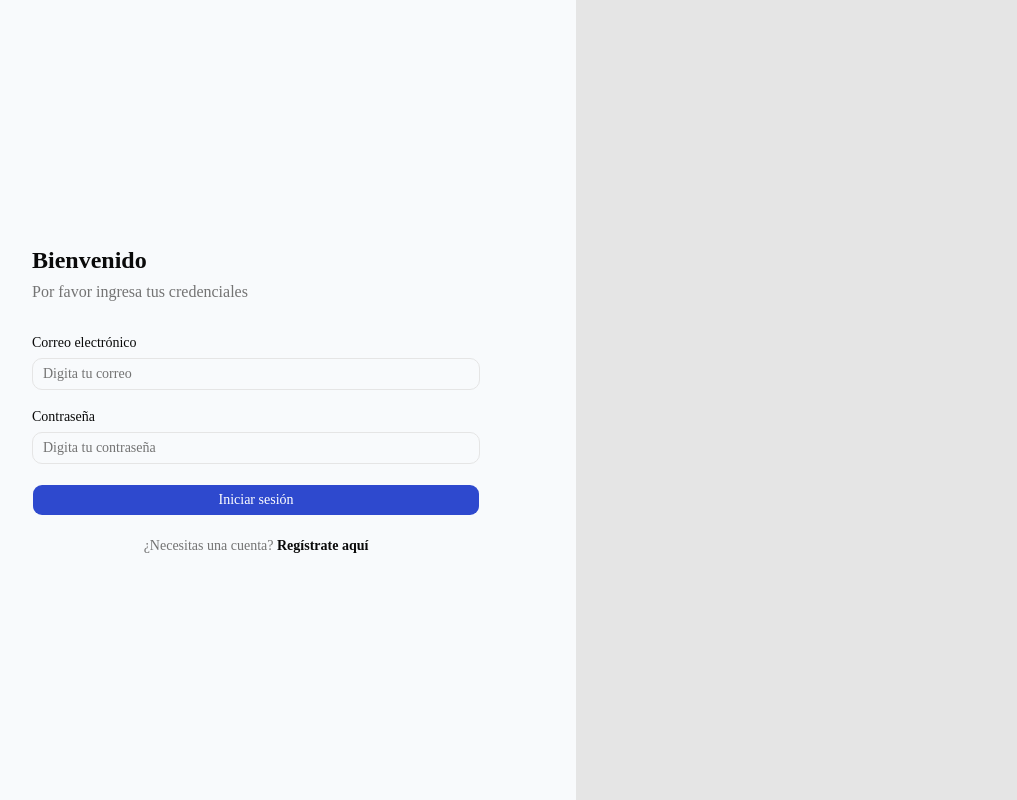
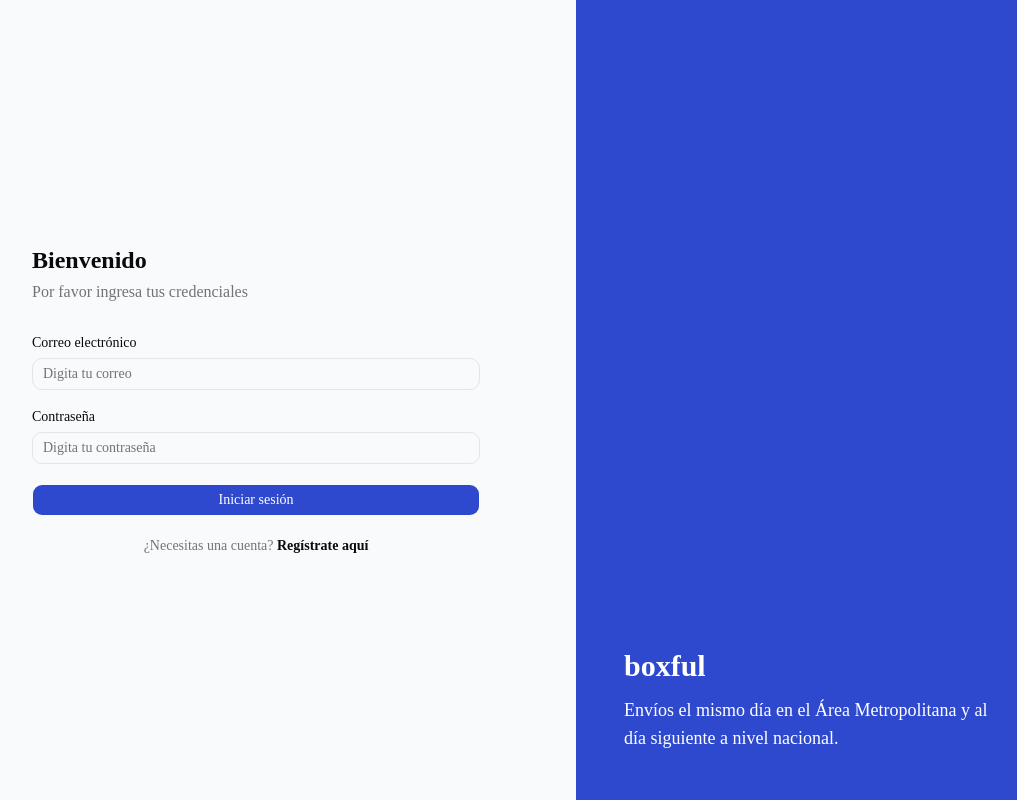
Before and after one commit to HugoLZ7/frontend_drop, a Next.js app: page /login in a window 1280 px wide. Shown: the whole page, without its empty margins (64-1081 px from the left). Built offline with nearby package versions, Linux system fonts and the light colour scheme.

Commit message:
Agrega panel de marca en las vistas de autenticación

```diff
--- a/src/app/(auth)/layout.tsx
+++ b/src/app/(auth)/layout.tsx
@@ -8,7 +8,13 @@ export default function AuthLayout({
       <main className="flex items-center justify-center bg-slate-50 px-6 py-12">
         <div className="w-full max-w-md">{children}</div>
       </main>
-      <aside className="hidden bg-neutral-200 lg:block" />
+      <aside className="hidden flex-col justify-end gap-3 bg-primary p-12 text-primary-foreground lg:flex">
+        <p className="text-3xl font-bold">boxful</p>
+        <p className="max-w-sm text-lg">
+          Envíos el mismo día en el Área Metropolitana y al día siguiente a
+          nivel nacional.
+        </p>
+      </aside>
     </div>
   );
 }
```
